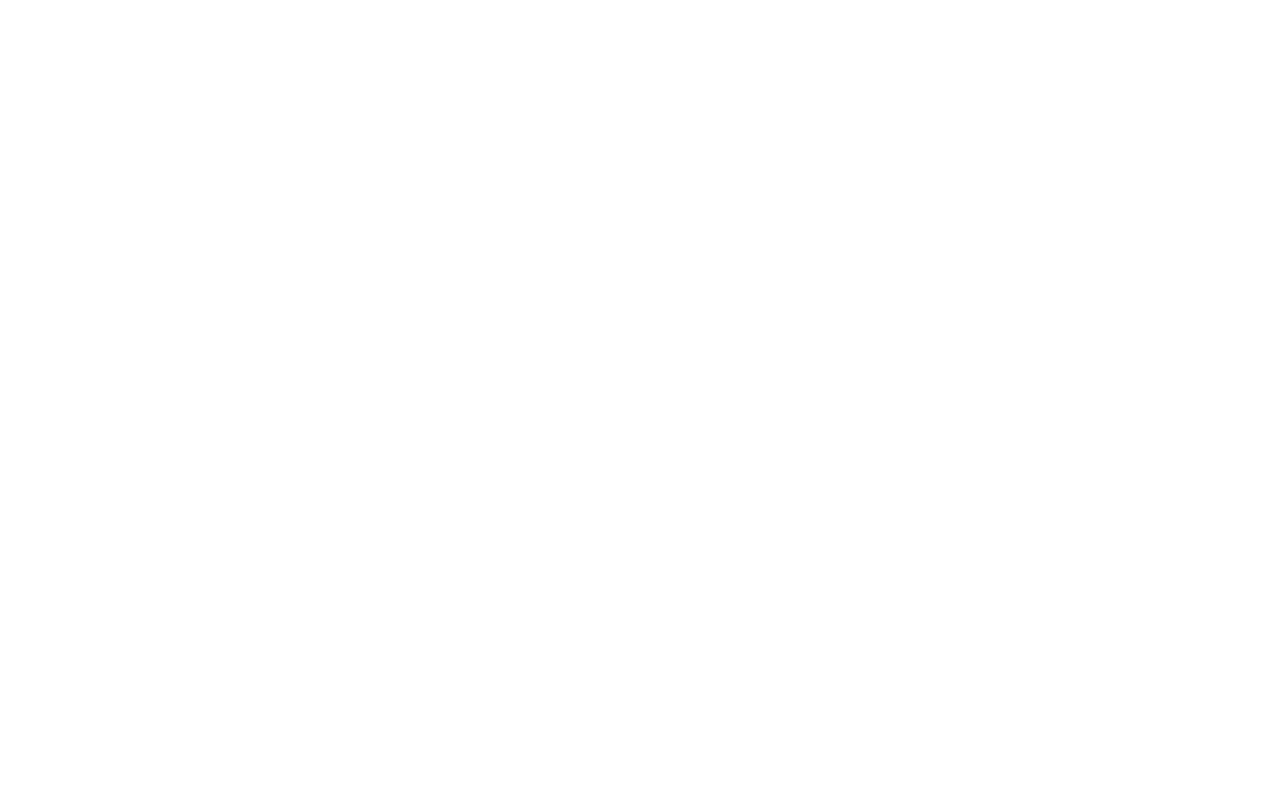
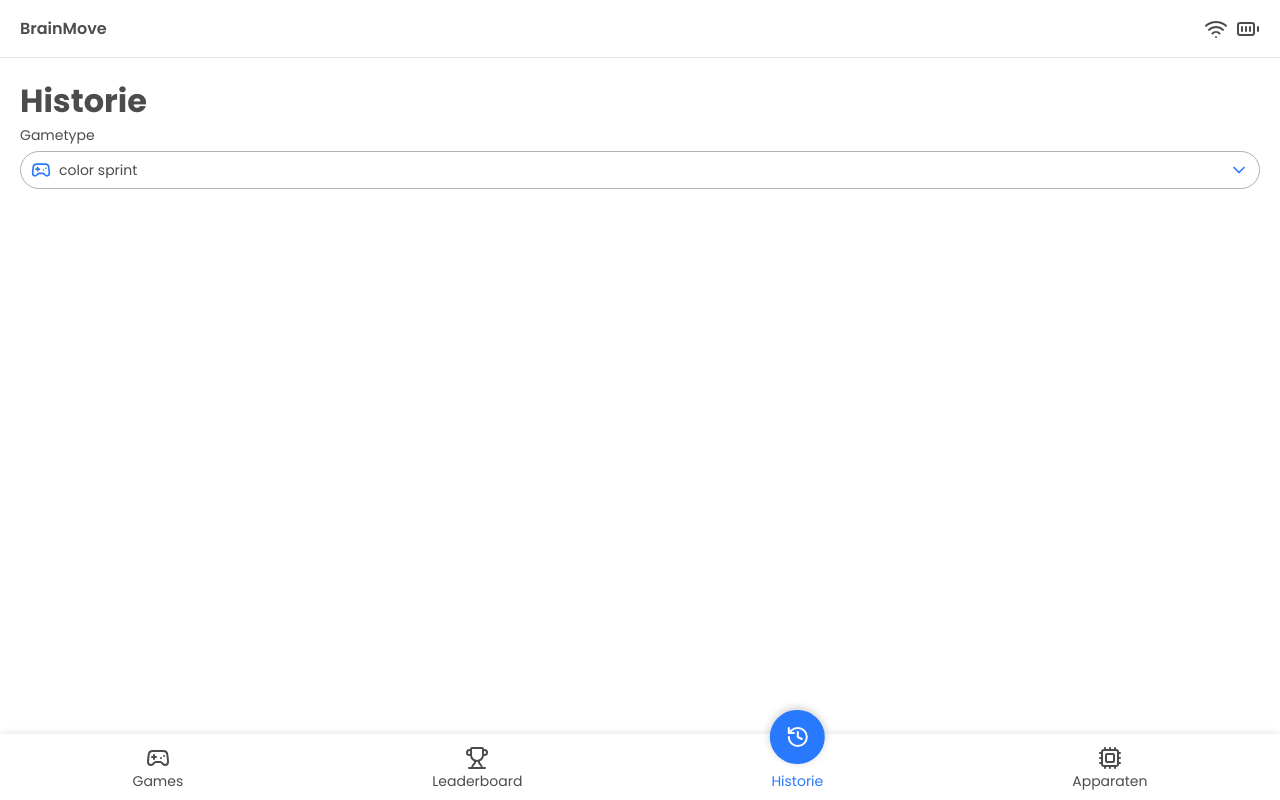
Before and after one commit to VandeputteArne/BrainMoveG1, a Vue app in the folder frontend/: page /historie in a window 1280 px wide. Before the commit this address had no page. Built offline with nearby package versions, Linux system fonts and the light colour scheme.

Commit message:
feat: add AppHistorie view and integrate into router

```diff
--- /dev/null
+++ b/frontend/src/components/filters/FilterGame.vue
@@ -0,0 +1,69 @@
+<script setup>
+import { Gamepad2, ChevronDown } from 'lucide-vue-next';
+import { ref } from 'vue';
+
+// hardcoded filters game
+const gameoptions = ref([
+  {
+    id: '1',
+    gametype: 'color sprint',
+  },
+  {
+    id: '2',
+    gametype: 'memory match',
+  },
+]);
+
+const selectRef = ref(null);
+
+function openSelect(event) {
+  if (event.target !== selectRef.value && selectRef.value) {
+    selectRef.value.showPicker?.() || selectRef.value.focus();
+  }
+}
+</script>
+
+<template>
+  <div class="c-filter-game">
+    <p>Gametype</p>
+    <div class="c-filter-game__filter" @click="openSelect">
+      <Gamepad2 class="c-filter-game__icon" />
+      <select ref="selectRef" id="gametype-select" class="c-filter-game__select" @click.stop>
+        <option v-for="option in gameoptions" :key="option.id" :data-id="option.id" :value="option.gametype">{{ option.gametype }}</option>
+      </select>
+      <ChevronDown class="c-filter-game__icon" />
+    </div>
+  </div>
+</template>
+
+<style scoped>
+.c-filter-game {
+  display: flex;
+  flex-direction: column;
+  gap: 0.3125rem;
+  font-size: 0.875rem;
+
+  .c-filter-game__filter {
+    display: flex;
+    align-items: center;
+    gap: 0.5rem;
+    border-radius: var(--radius-40);
+    border: solid 1px var(--gray-40);
+    padding: 0.5rem 0.625rem;
+    cursor: pointer;
+  }
+
+  .c-filter-game__icon {
+    width: 1.25rem;
+    height: 1.25rem;
+    color: var(--blue-100);
+  }
+
+  .c-filter-game__select {
+    all: unset;
+    flex-grow: 1;
+    cursor: pointer;
+    height: 100%;
+  }
+}
+</style>
--- a/frontend/src/router/index.ts
+++ b/frontend/src/router/index.ts
@@ -8,6 +8,7 @@
 import ResultatenProficiat from '../views/resultaten/ResultatenProficiat.vue';
 import ResultatenOverzicht from '../views/resultaten/ResultatenOverzicht.vue';
 import ApparatenView from '../views/apparaten/AppApparaten.vue';
+import AppHistorie from '../views/historie/AppHistorie.vue';
 
 const routes = [
   {
@@ -64,6 +65,12 @@
     component: ApparatenView,
     meta: { showTopbar: true, showNav: true, showBack: false, fullScreen: false, paddingbottom: true, paddingtop: true },
   },
+  {
+    path: '/historie',
+    name: 'historie',
+    component: AppHistorie,
+    meta: { showTopbar: true, showNav: true, showBack: false, fullScreen: false, paddingbottom: true, paddingtop: true },
+  },
 ];
 
 const router = createRouter({
--- a/frontend/src/views/historie/AppHistorie.vue
+++ b/frontend/src/views/historie/AppHistorie.vue
@@ -0,0 +1,12 @@
+<script setup>
+import FilterGame from '../../components/filters/FilterGame.vue';
+</script>
+
+<template>
+  <div class="c-historie">
+    <h1>Historie</h1>
+    <FilterGame />
+  </div>
+</template>
+
+<style scoped></style>
```
